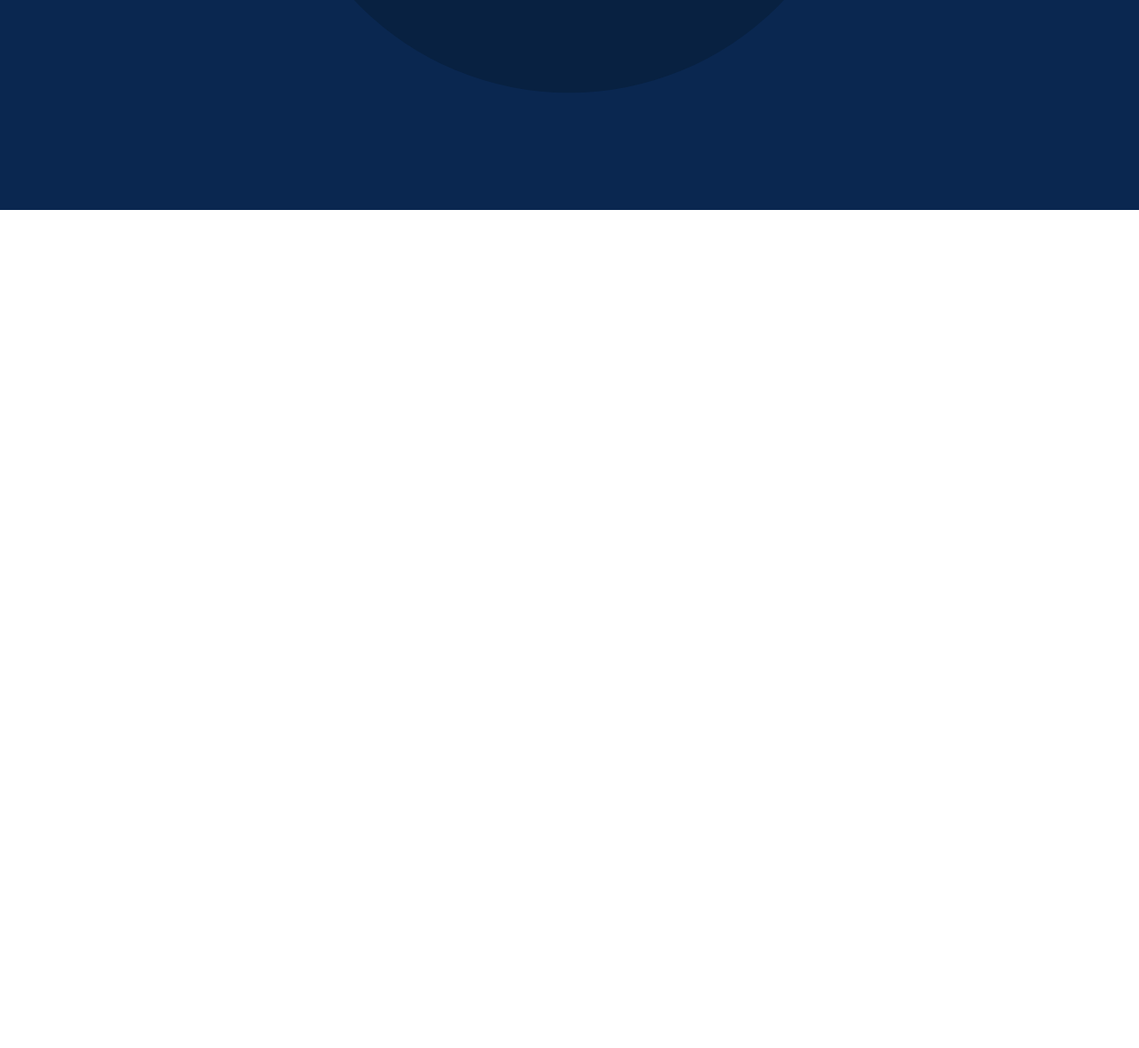
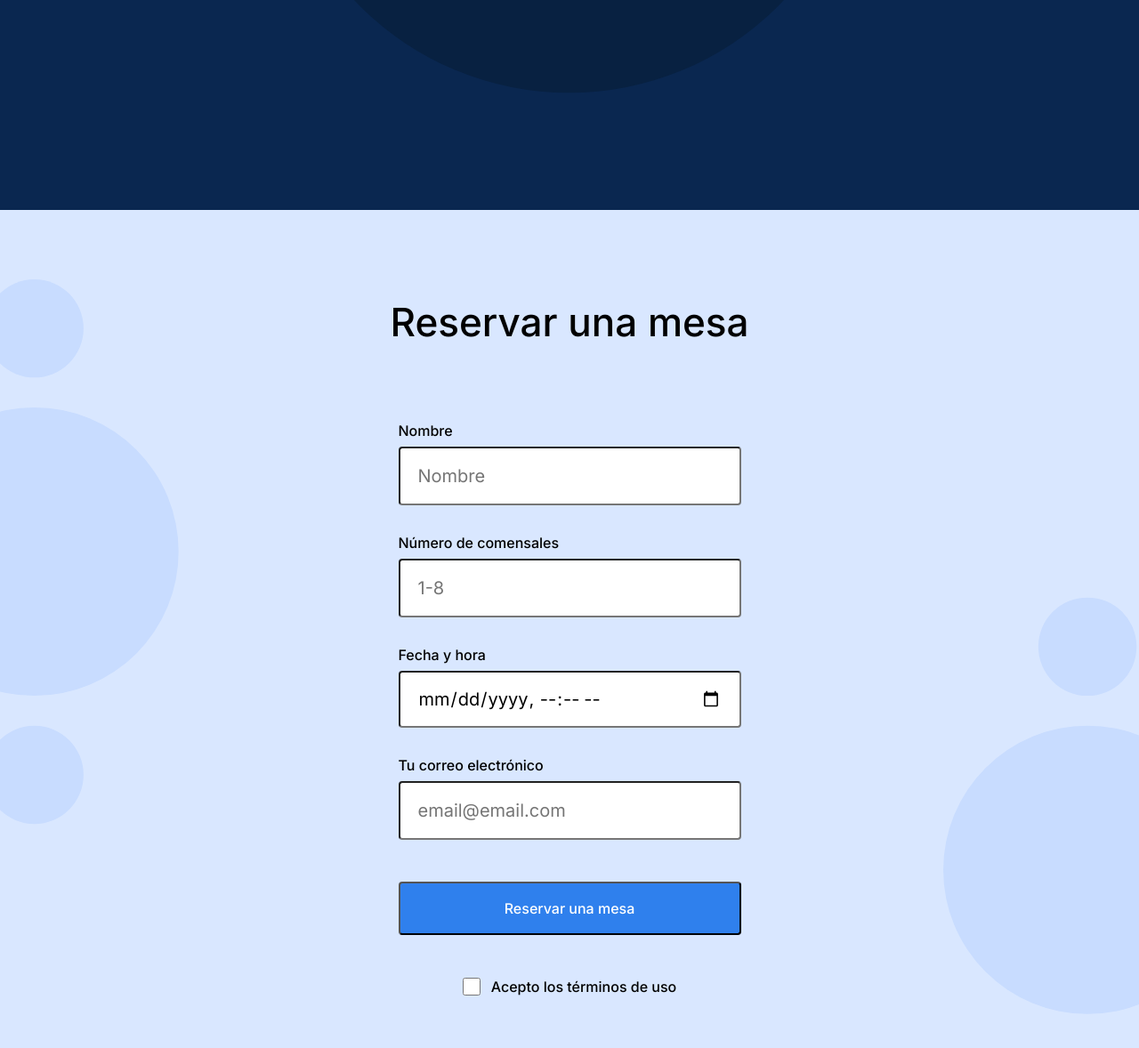
Before and after one commit to sebas7532silva/web_project_coffeeshop, a plain HTML site: page index.html in a window 1280 px wide. Shown: the part 1490-2668 px from the top of the page at 89% size. Before the commit the page ends 1726 px from the top, so only its background shows below. Drawn offline with nearby package versions, Linux system fonts and the light colour scheme.

Commit message:
primer adición de la sección de forms

```diff
--- a/index.html
+++ b/index.html
@@ -91,6 +91,51 @@
                     </div>
                 </section>
                 <section class="reservation" id="reservation">
+                    <h2 class="reservation__title">Reservar una mesa</h2>
+                    <form class="reservation__form">
+                        <fieldset class="reservation__fieldset">
+                            <label class="reservation__form__label" for="nombre">Nombre</label>
+                            <input
+                                class="reservation__form__input"
+                                type="text"
+                                placeholder="Nombre"
+                                id="nombre" required/>
+                            <label class="reservation__form__label" for="comensales">Número de comensales</label>
+                            <input
+                                class="reservation__form__input"
+                                type="number"
+                                placeholder="1-8"
+                                min="1"
+                                max="8"
+                                id="nombre" required/>
+                            <label class="reservation__form__label">Fecha y hora</label>
+                            <input
+                                class="reservation__form__input"
+                                type="datetime-local"
+                                id="fecha" required/>
+                            <label class="reservation__form__label">Tu correo electrónico</label>
+                            <input
+                                class="reservation__form__input"
+                                type="email"
+                                placeholder="email@email.com"
+                                id="email" required/>
+
+                        </fieldset>
+                        <fieldset class="reservation__fieldset">
+                            <button class="reservation__form__button">Reservar una mesa</button>
+                        </fieldset>
+                        <fieldset class="reservation__fieldset reservation__terms">
+                            <input
+                                type="checkbox"
+                                class="reservation__form__checkbox"
+                                required />
+                            <label class="reservation__form__label">
+                                Acepto los términos de uso
+                            </label>
+                        </fieldset>
+
+                    </form>
+
                 </section>
             </main>
             <footer class="footer">
--- a/pages/index.css
+++ b/pages/index.css
@@ -181,3 +181,98 @@
     display: flex;
     justify-content: space-between;
 }
+
+.reservation{
+    height: 100%;
+    align-items: center;
+    background-image: url("../images/background_reservation.svg");
+    background-repeat: no-repeat;
+    background-size: cover;
+    background-position: center;
+    background-color: #D9E7FF;
+    display: flex;
+    flex-direction: column;
+}
+
+.reservation__title{
+    font-family: "Inter", Arial, sans-serif;
+    font-style: normal;
+    font-weight: 500;
+    font-size: 44px;
+    line-height: 52px;
+    margin-top: 100px;
+    margin-bottom: 0;
+}
+
+.reservation__form{
+    margin-bottom: 120px;
+    margin-top: 80px;
+}
+
+.reservation__fieldset{
+    display: flex;
+    flex-direction: column;
+    border: 0;
+    width: 385px;
+}
+
+.reservation__form__label{
+    font-family: "Inter", Arial, sans-serif;
+    font-style: normal;
+    font-size: 16px;
+    line-height: 20px;
+    font-weight: 500;
+    margin: 0;
+}
+
+.reservation__form__input{
+    margin-top: 8px;
+    height: 60px;
+    font-family: "Inter", Arial, sans-serif;
+    font-style: normal;
+    font-weight: normal;
+    font-size: 20px;
+    line-height: 30px;
+    max-width: 385px;
+    border-radius: 4px;
+    padding-left: 20px;
+    margin-bottom: 32px;
+    padding-right: 20px;
+}
+
+
+.reservation__form__input[type="datetime-local"]{
+    justify-content: space-between;
+}
+
+.reservation__form__button{
+    font-family: "Inter", Arial, sans-serif;
+    font-style: normal;
+    font-weight: 500;
+    font-size: 16px;
+    line-height: 20px;
+    background-color: #2f80ed;
+    border-radius: 4px;
+    color: white;
+    height: 60px;
+    max-width: 385px;
+    margin-bottom: 32px;
+}
+
+.reservation__form__button:hover{
+    opacity: 70%;
+}
+
+.reservation__terms{
+    display: flex;
+    flex-direction: row;
+    justify-content: center;
+    column-gap: 12px;
+    margin-bottom: 120px;
+}
+
+.reservation__form__checkbox{
+    border-radius: 2px;
+    width: 20px;
+    height: 20px;
+}
```
